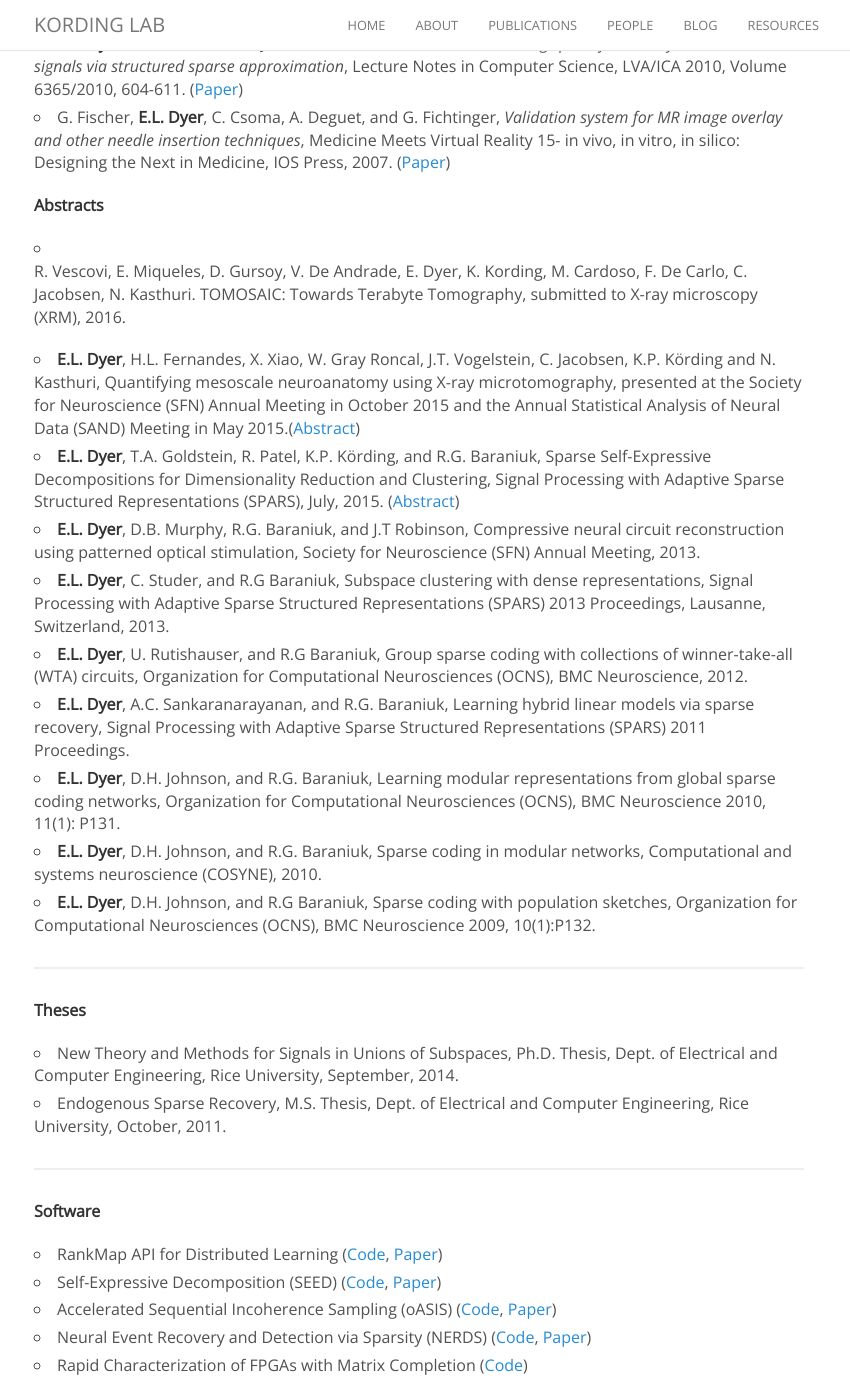
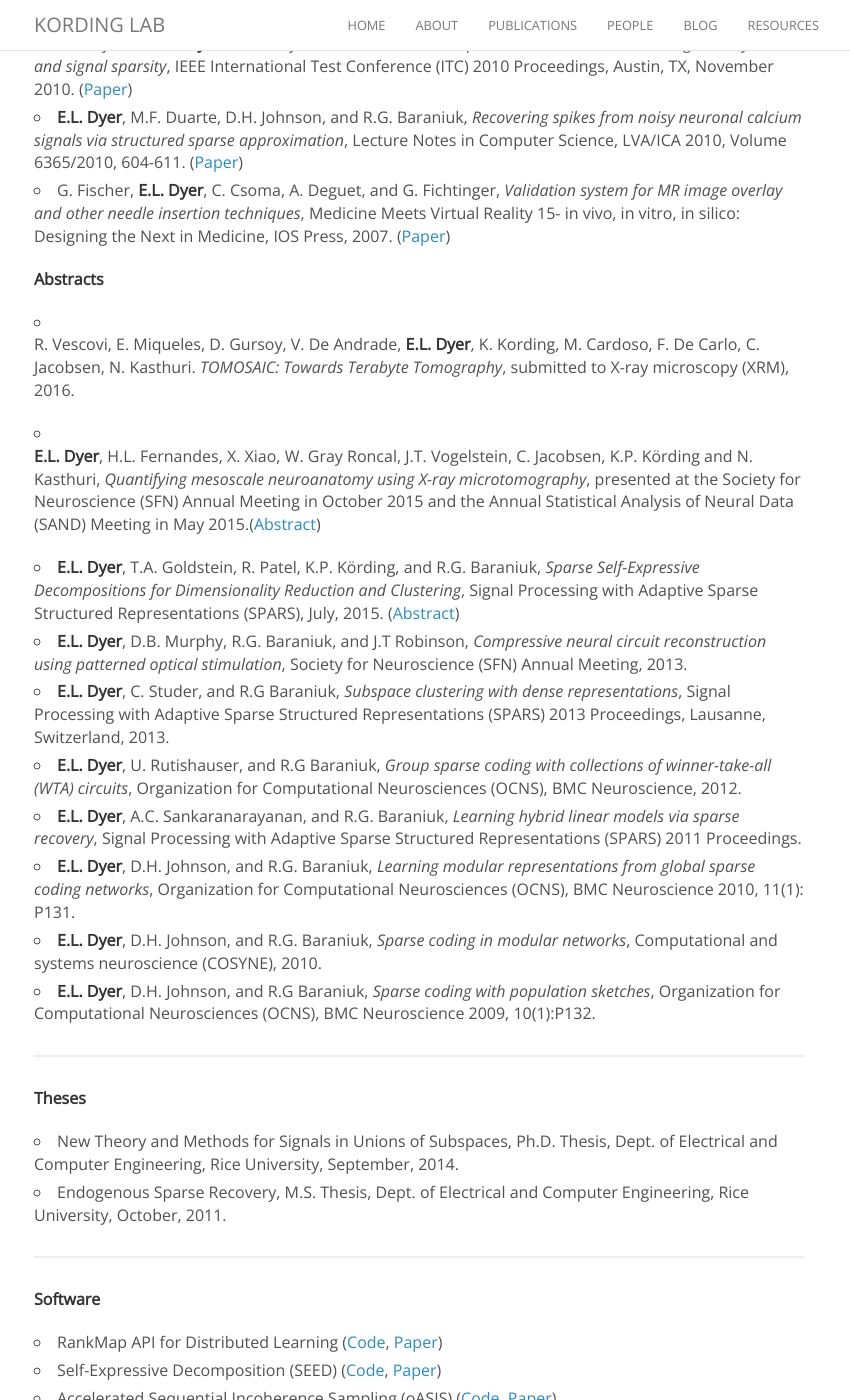
Before and after one commit to KordingLab/KordingLab.github.io, a Jekyll site: the page built from _people/eva_dyer.md, in a window 1280 px wide and 1400 px high, scrolled down 2209 px. Shown: the whole window, without its empty margins (221-1071 px from the left). Built offline with Jekyll 4.4.1, drawn with Linux system fonts in a browser that asks for light colours; nearby versions of some CDN libraries; comment, search, counter and statistics services are not loaded; some of the changed text lies outside the part shown.

Commit message:
update evadyer.md

```diff
--- a/_people/eva_dyer.md
+++ b/_people/eva_dyer.md
@@ -23,20 +23,18 @@
 ### Bio
 
 
-I am currently a Postdoctoral Fellow in the [Bayesian Behavior Lab](http://klab.smpp.northwestern.edu/wiki/index.php5/Main_Page) at the Rehabilitation Institute of Chicago, where I work with Konrad Kording on numerous projects related to large-scale neuroanatomy and optimization. Before joining, I completed my Ph.D. in Electrical & Computer Engineering at Rice University under the supervision of [Richard Baraniuk](http://web.ece.rice.edu/richb/). In 2007, I received a BSEE from the University of Miami with a double major in Audio Engineering and Physics. While at the University of Miami, I worked for the Edward Arnold Center for Confluent Media Studies as a multimedia designer and an assistant sound designer for the documentary [One Water: A collaborative effort for a sustainable future](http://www.onewater.org/movie). In 2014, I co-designed and served as the Matlab content guru for the initial launch of [301x](https://www.edx.org/course/discrete-time-signals-systems-part-1-ricex-elec301-1x), an edX course on Discrete-Time Signals and Systems.
+I am currently a Postdoctoral Fellow in the [Bayesian Behavior Lab](http://klab.smpp.northwestern.edu/wiki/index.php5/Main_Page) at the Rehabilitation Institute of Chicago, where I work with Konrad Kording on numerous projects related to large-scale neuroanatomy and optimization. I completed my Ph.D. in Electrical & Computer Engineering at Rice University under the supervision of [Richard Baraniuk](http://web.ece.rice.edu/richb/) in 2014. Before that, I received a BSEE from the University of Miami, where I completed a double major in Audio Engineering and Physics. At Rice, I had the opportunity to co-design and serve as the Matlab content guru for the initial launch of [301x](https://www.edx.org/course/discrete-time-signals-systems-part-1-ricex-elec301-1x), an edX course on Discrete-Time Signals and Systems. While at the University of Miami, I worked for the Edward Arnold Center for Confluent Media Studies as a multimedia designer and an assistant sound designer for the documentary [One Water: A collaborative effort for a sustainable future](http://www.onewater.org/movie).
 
 <hr>
 
 ### In the pipeline...
+- E.L. Dyer, W.G. Roncal, H.L. Fernandes, D. Gürsoy, X. Xiao, J.T. Vogelstein, C. Jacobsen, K.P. Körding and N. Kasthuri: _Quantifying mesoscale neuroanatomy using X-ray microtomography_ ([Paper](http://arxiv.org/abs/1604.03629), [Data](http://github.com/neurodata/xbrain/tree/master/data))<br>
 
 - E.L. Dyer, T.A. Goldstein, R.J. Patel, K.P. Körding, and R.G. Baraniuk: _Sparse self-expressive decompositions for matrix approximation and clustering_ ([Paper](http://arxiv.org/abs/1505.00824), [Code]())<br>
 
 - E.L. Dyer\*, M. Azar\*, H.L. Fernandes, M. Perich, L.E. Miller, and K.P. Körding: _Cracking the neural code: A cryptography-inspired approach to brain decoding_ (\*authors contributed equally)<br>
 
-- E.L. Dyer, W.G. Roncal, H.L. Fernandes, D. Gürsoy, X. Xiao, J.T. Vogelstein, C. Jacobsen, N. Kasthuri\* and K.P. Körding\*: _Quantifying mesoscale neuroanatomy with X-ray microtomography_ ([CrossYourEyes](http://klab.smpp.northwestern.edu/wiki/images/1/1e/0072.gif)) (\*authors contributed equally)<br>
-
-- E.L. Dyer\*, W.G. Roncal\*, D. Gürsoy, K.P. Körding, N. Kasthuri: _Images to Knowledge: Towards an Integrated Approach for Neuroscience Discovery_ (\*authors contributed equally) <br>
-
+- E.L. Dyer\*, W.G. Roncal\*, D. Gürsoy, R. Vescovi, K.P. Körding, N. Kasthuri: _From sample to knowledge: Towards an integrated approach for neuroscience discovery_ (\*authors contributed equally) <br>
 <hr>
 
 ### Publications
@@ -59,17 +57,18 @@
 
 
 **Abstracts**
-- R. Vescovi, E. Miqueles, D. Gursoy, V. De Andrade, E. Dyer, K. Kording, M. Cardoso, F. De Carlo, C. Jacobsen, N. Kasthuri. TOMOSAIC: Towards Terabyte Tomography, submitted to X-ray microscopy (XRM), 2016.
+- R. Vescovi, E. Miqueles, D. Gursoy, V. De Andrade, **E.L. Dyer**, K. Kording, M. Cardoso, F. De Carlo, C. Jacobsen, N. Kasthuri. _TOMOSAIC: Towards Terabyte Tomography_, submitted to X-ray microscopy (XRM), 2016.
 
-- **E.L. Dyer**, H.L. Fernandes, X. Xiao, W. Gray Roncal, J.T. Vogelstein, C. Jacobsen, K.P. Körding and N. Kasthuri, Quantifying mesoscale neuroanatomy using X-ray microtomography, presented at the Society for Neuroscience (SFN) Annual Meeting in October 2015 and the Annual Statistical Analysis of Neural Data (SAND) Meeting in May 2015.([Abstract](https://www.dropbox.com/s/dcp0gp8bttgf3bz/Dyer_SFN2015.pdf?dl=0))
-- **E.L. Dyer**, T.A. Goldstein, R. Patel, K.P. Körding, and R.G. Baraniuk, Sparse Self-Expressive Decompositions for Dimensionality Reduction and Clustering, Signal Processing with Adaptive Sparse Structured Representations (SPARS), July, 2015. ([Abstract](https://www.dropbox.com/s/vle719pfb6os1cy/Dyer_SPARS2015.pdf?dl=0))
-- **E.L. Dyer**, D.B. Murphy, R.G. Baraniuk, and J.T Robinson, Compressive neural circuit reconstruction using patterned optical stimulation, Society for Neuroscience (SFN) Annual Meeting, 2013.
-- **E.L. Dyer**, C. Studer, and R.G Baraniuk, Subspace clustering with dense representations, Signal Processing with Adaptive Sparse Structured Representations (SPARS) 2013 Proceedings, Lausanne, Switzerland, 2013.
-- **E.L. Dyer**, U. Rutishauser, and R.G Baraniuk, Group sparse coding with collections of winner-take-all (WTA) circuits, Organization for Computational Neurosciences (OCNS), BMC Neuroscience, 2012.
-- **E.L. Dyer**, A.C. Sankaranarayanan, and R.G. Baraniuk, Learning hybrid linear models via sparse recovery, Signal Processing with Adaptive Sparse Structured Representations (SPARS) 2011 Proceedings.
-- **E.L. Dyer**, D.H. Johnson, and R.G. Baraniuk, Learning modular representations from global sparse coding networks, Organization for Computational Neurosciences (OCNS), BMC Neuroscience 2010, 11(1): P131.
-- **E.L. Dyer**, D.H. Johnson, and R.G. Baraniuk, Sparse coding in modular networks, Computational and systems neuroscience (COSYNE), 2010.
-- **E.L. Dyer**, D.H. Johnson, and R.G Baraniuk, Sparse coding with population sketches, Organization for Computational Neurosciences (OCNS), BMC Neuroscience 2009, 10(1):P132.
+- **E.L. Dyer**, H.L. Fernandes, X. Xiao, W. Gray Roncal, J.T. Vogelstein, C. Jacobsen, K.P. Körding and N. Kasthuri, _Quantifying mesoscale neuroanatomy using X-ray microtomography_, presented at the Society for Neuroscience (SFN) Annual Meeting in October 2015 and the Annual Statistical Analysis of Neural Data (SAND) Meeting in May 2015.([Abstract](https://www.dropbox.com/s/dcp0gp8bttgf3bz/Dyer_SFN2015.pdf?dl=0))
+
+- **E.L. Dyer**, T.A. Goldstein, R. Patel, K.P. Körding, and R.G. Baraniuk, _Sparse Self-Expressive Decompositions for Dimensionality Reduction and Clustering_, Signal Processing with Adaptive Sparse Structured Representations (SPARS), July, 2015. ([Abstract](https://www.dropbox.com/s/vle719pfb6os1cy/Dyer_SPARS2015.pdf?dl=0))
+- **E.L. Dyer**, D.B. Murphy, R.G. Baraniuk, and J.T Robinson, _Compressive neural circuit reconstruction using patterned optical stimulation_, Society for Neuroscience (SFN) Annual Meeting, 2013.
+- **E.L. Dyer**, C. Studer, and R.G Baraniuk, _Subspace clustering with dense representations_, Signal Processing with Adaptive Sparse Structured Representations (SPARS) 2013 Proceedings, Lausanne, Switzerland, 2013.
+- **E.L. Dyer**, U. Rutishauser, and R.G Baraniuk, _Group sparse coding with collections of winner-take-all (WTA) circuits_, Organization for Computational Neurosciences (OCNS), BMC Neuroscience, 2012.
+- **E.L. Dyer**, A.C. Sankaranarayanan, and R.G. Baraniuk, _Learning hybrid linear models via sparse recovery_, Signal Processing with Adaptive Sparse Structured Representations (SPARS) 2011 Proceedings.
+- **E.L. Dyer**, D.H. Johnson, and R.G. Baraniuk, _Learning modular representations from global sparse coding networks_, Organization for Computational Neurosciences (OCNS), BMC Neuroscience 2010, 11(1): P131.
+- **E.L. Dyer**, D.H. Johnson, and R.G. Baraniuk, _Sparse coding in modular networks_, Computational and systems neuroscience (COSYNE), 2010.
+- **E.L. Dyer**, D.H. Johnson, and R.G Baraniuk, _Sparse coding with population sketches_, Organization for Computational Neurosciences (OCNS), BMC Neuroscience 2009, 10(1):P132.
 
 <hr>
 
```
Also changed, not shown: other parts of _people/eva_dyer.md (+4 -1 lines).
